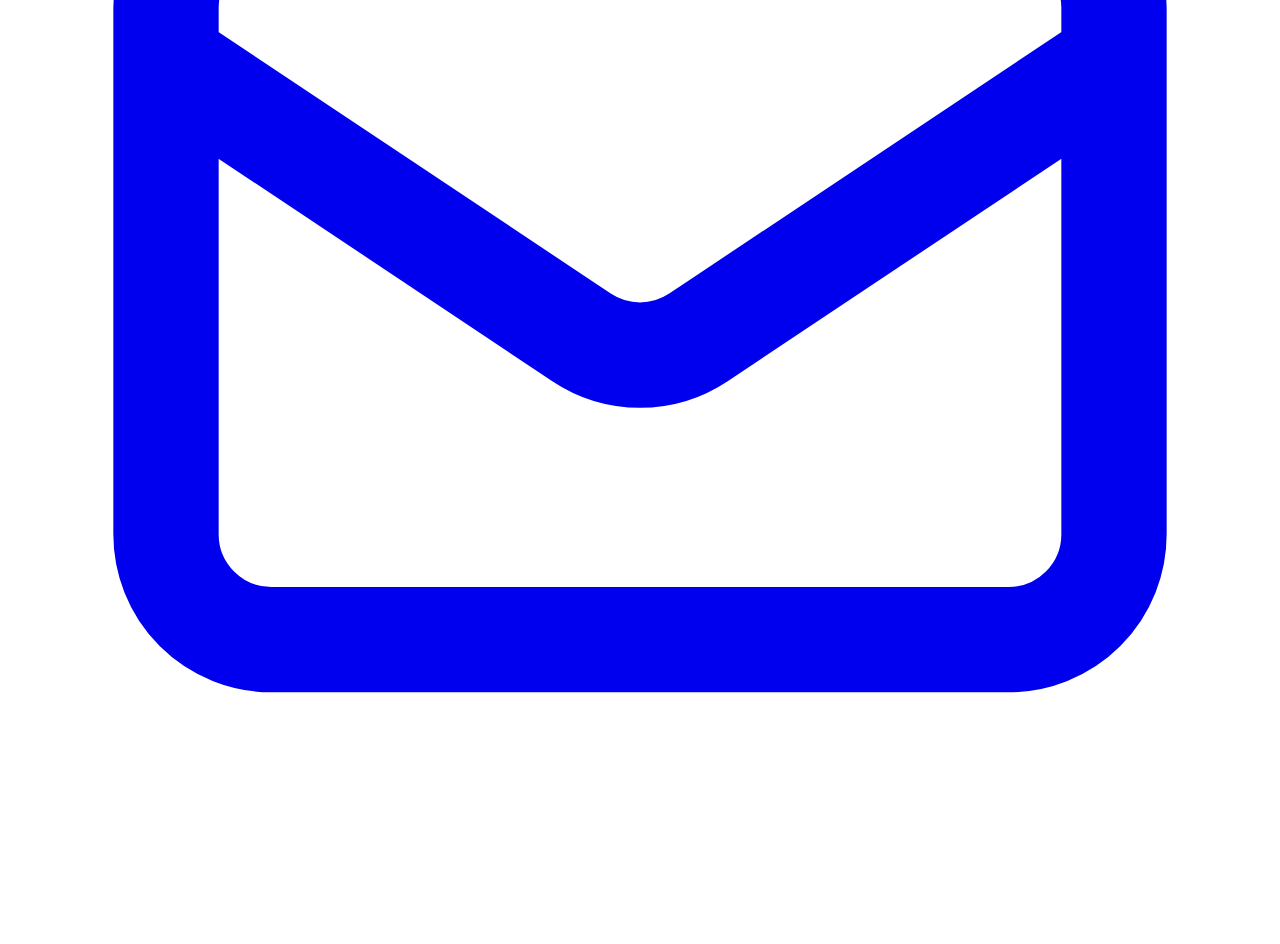
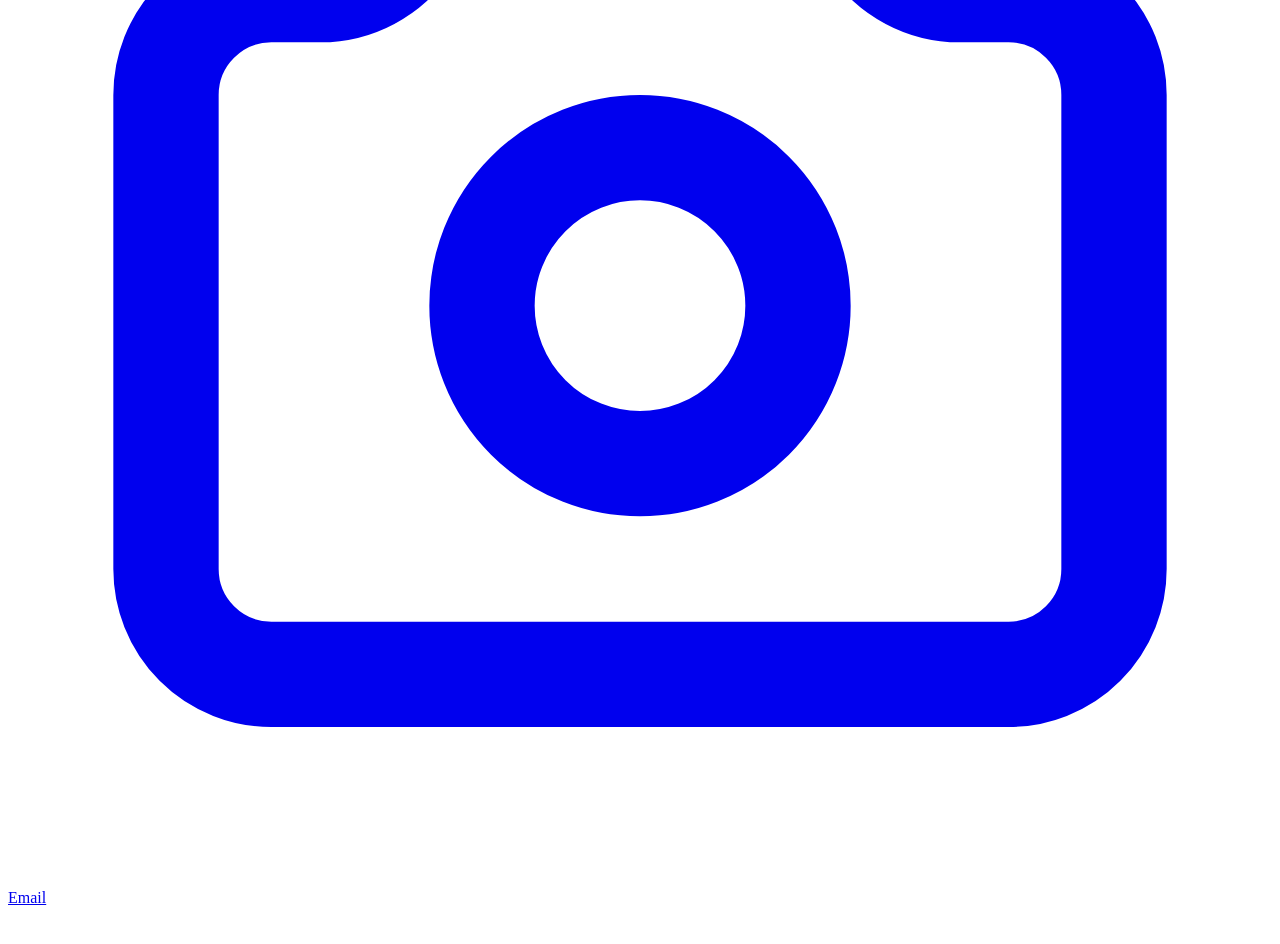
Before and after one commit to 0xpaulbenoit/personal-website-v4, a Next.js app: page /about in a window 1280 px wide. Shown: the part 10900-11844 px from the top of the page. Before the commit the page ends 11815 px from the top, so only its background shows below. Built offline with nearby package versions, Linux system fonts and the light colour scheme.

Commit message:
how do you do fellow kids

```diff
--- a/components/footer.js
+++ b/components/footer.js
@@ -34,6 +34,13 @@ export default function Footer() {
               </svg>
             </a>
 
+            <a href="https://www.tiktok.com/@paul_benoit1" className="text-gray-400 hover:text-gray-500">
+              <svg xmlns="http://www.w3.org/2000/svg" className="h-6 w-6" fill="none" viewBox="0 0 24 24" stroke="currentColor">
+                <path strokeLinecap="round" strokeLinejoin="round" strokeWidth={2} d="M3 9a2 2 0 012-2h.93a2 2 0 001.664-.89l.812-1.22A2 2 0 0110.07 4h3.86a2 2 0 011.664.89l.812 1.22A2 2 0 0018.07 7H19a2 2 0 012 2v9a2 2 0 01-2 2H5a2 2 0 01-2-2V9z" />
+                <path strokeLinecap="round" strokeLinejoin="round" strokeWidth={2} d="M15 13a3 3 0 11-6 0 3 3 0 016 0z" />
+              </svg>
+            </a>
+
             <a href="mailto:paul@paulbenoit.com" className="text-gray-400 hover:text-gray-500">
               <span className="sr-only">Email</span>
               <svg className="h-6 w-6" fill="none" viewBox="0 0 24 24" stroke="currentColor">
```
